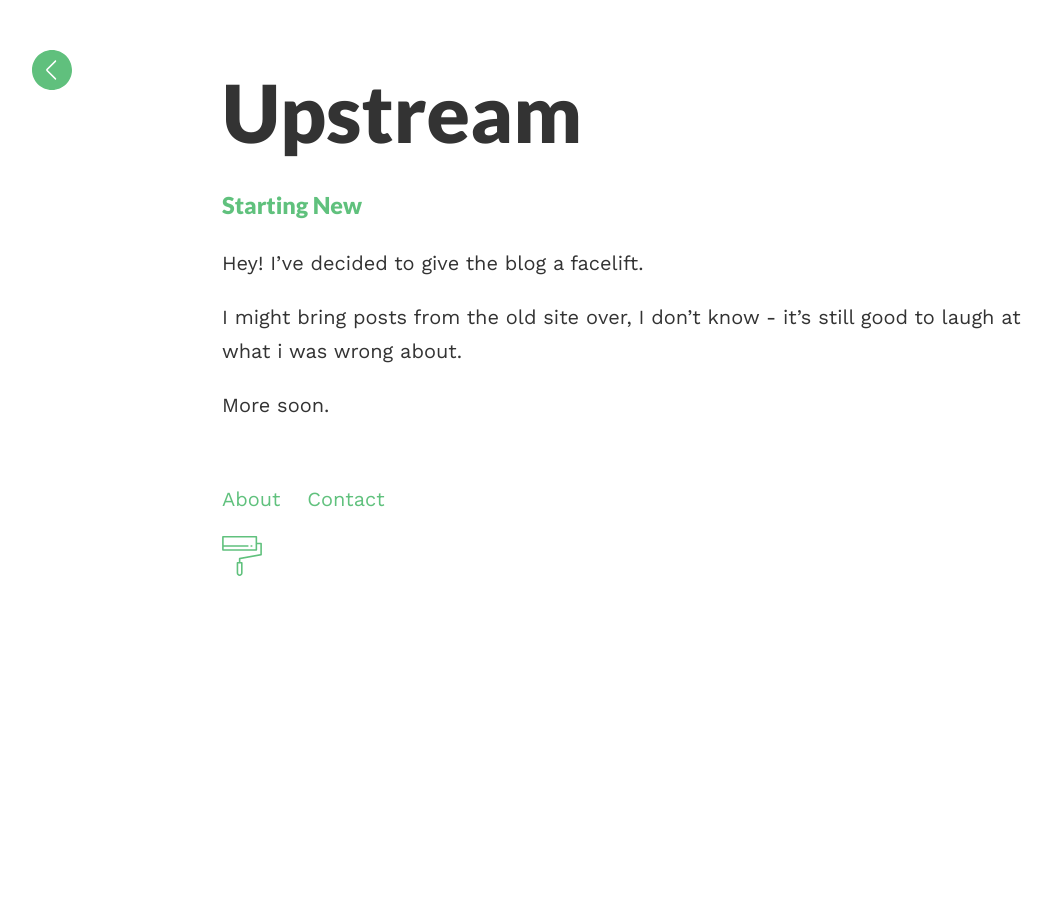
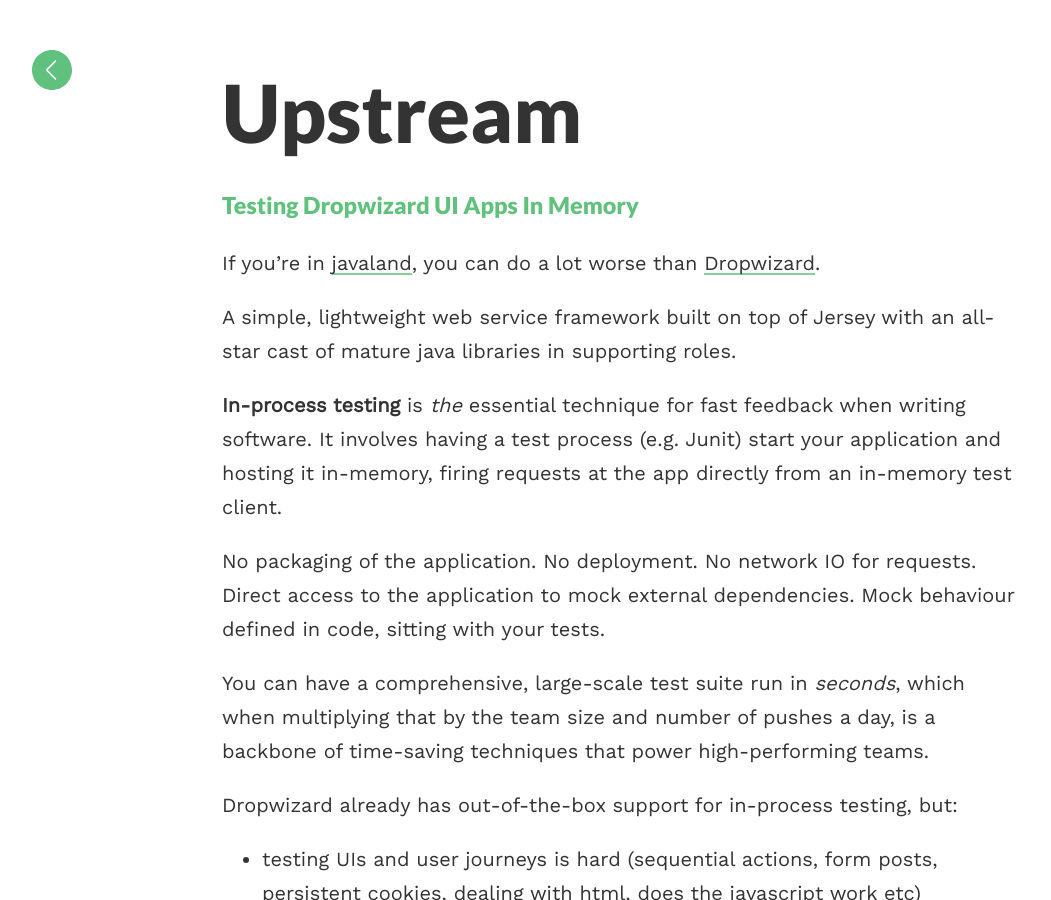
Before and after one commit to algrimes/testupstream, a Jekyll site: the page built from index.html, in a window 1280 px wide and 900 px high. Shown: the whole window, without its empty margins (18-1069 px from the left). Built offline with Jekyll 4.4.1, drawn with Linux system fonts in a browser that asks for light colours; comment, search, counter and statistics services are not loaded; some of the changed text lies outside the part shown.

Commit message:
Al : Testing DW apps in memory

```diff
--- a/Gemfile
+++ b/Gemfile
@@ -1,6 +1,6 @@
 source 'https://rubygems.org'
 
 gem 'octopress'
-gem 'aws-sdk-v1'
 gem 'jekyll-seo-tag'
 gem 'jekyll-paginate'
+gem 'jekyll-feed'
--- a/_config.yml
+++ b/_config.yml
@@ -46,4 +46,4 @@ exclude:
 - README.md
 
 
-gems: [jekyll-seo-tag, jekyll-paginate]
+gems: [jekyll-seo-tag, jekyll-paginate, jekyll-feed]
--- /dev/null
+++ b/_posts/2017-02-13-testing-dropwizard-ui-apps-in-memory.markdown
@@ -0,0 +1,148 @@
+---
+layout: post
+title: "Testing Dropwizard UI Apps in Memory"
+date: 2017-02-13T15:28:08+11:00
+---
+
+If you're in [javaland](https://darrenhobbs.com/2006/04/22/a-bad-citizen-in-javaland/), you can do a lot worse than [Dropwizard](http://www.dropwizard.io/1.0.6/docs/).
+
+A simple, lightweight web service framework built on top of Jersey with an all-star cast of mature java libraries in supporting roles.
+
+__In-process testing__ is *the* essential technique for fast feedback when writing software. It involves having a test process (e.g. Junit) start your application and hosting it in-memory, firing requests at the app directly from an in-memory test client.
+
+No packaging of the application.
+No deployment.
+No network IO for requests.
+Direct access to the application to mock external dependencies.
+Mock behaviour defined in code, sitting with your tests.
+
+You can have a comprehensive, large-scale test suite run in *seconds*, which when multiplying that by the team size and number of pushes a day, is a backbone of time-saving techniques that power high-performing teams.
+
+Dropwizard already has out-of-the-box support for in-process testing, but:
+
+- testing UIs and user journeys is hard (sequential actions, form posts, persistent cookies, dealing with html, does the javascript work etc)
+- no support for dependency switching
+
+Here's a tutorial for how to set up a DI-switchable integration test harness with Dropwizard and Guice, and as an added bonus, how to set that up for UI apps so you can use webdriver in-memory too.
+
+Set-up:
+
+	{% highlight groovy %}
+	compile "com.hubspot.dropwizard:dropwizard-guice:1.0.0.3",
+            "io.dropwizard:dropwizard-core:1.0.6",
+            "io.dropwizard:dropwizard-views:1.0.6",
+            "io.dropwizard:dropwizard-views-freemarker:1.0.6",
+            "io.dropwizard:dropwizard-client:1.0.6",
+            "io.dropwizard:dropwizard-assets:1.0.6",
+            "io.dropwizard:dropwizard-metrics-graphite:1.0.6",
+            "com.palominolabs.metrics:metrics-guice:3.1.3"
+
+    testCompile "junit:junit-dep:4.11",
+                "org.mockito:mockito-core:1.9.5",
+                "io.dropwizard:dropwizard-testing:1.0.6",
+                "com.thoughtworks.inproctester:jerseytester-webdriver:1.1.0",
+                "com.thoughtworks.inproctester:jerseytester-htmlunit:1.1.0"
+	{% endhighlight %}
+
+
+1. In your test code, override your guice bindings in the areas that you want to mock (e.g. time, external dependencies). Use your production guice module as the base (e.g. AppModule)
+
+    {% highlight java %}
+    Injector injector = Guice.createInjector(Stage.PRODUCTION, Modules.override(new AppModule()).with(binder -> {
+        binder.bind(ResponseProvider.class).toInstance(mock(ResponseProvider.class));
+        binder.bind(DateTimeProvider.class).to(TestDateTime.class);
+    }));
+    {% endhighlight %}
+
+
+{:start="2"}
+2. Expose a list of resources in your DW appication class, and use ResourceTestRule instead of DropwizardAppRule. Add resource classes from the injector (my app is called App here)
+
+    {% highlight java %}
+    ResourceTestRule.Builder builder = new ResourceTestRule.Builder();
+
+    for (Class resource : new App().getResources()) {
+        builder.addResource(injector.getInstance(resource));
+    }
+
+    JerseyGuiceUtils.reset(); //Because of https://github.com/HubSpot/dropwizard-guice/issues/95
+
+    ResourceTestRule rule = builder.build();
+    {% endhighlight %}
+
+{:start="3"}
+3. Use a Junit ClassRule in your test class (or superclass) to point to your built rule (i happened to wrap that up in a harness)
+
+    {% highlight java %}
+    @ClassRule
+    public static final ResourceTestRule rule = HARNESS.getRule();
+    {% endhighlight %}
+
+Enter [jerseytester](https://github.com/aharin/jerseytester)
+
+This library provides a webdriver interface on top of a Jersey client, adapting requests and responses so you get all the good stuff from HTMLUnitDriver - persistent browser state, cookies, and the page being traversable by that sweet API.
+
+{:start="4"}
+4. ResourceTestRule exposes a client, use this to bootstrap the webdriver
+
+    {% highlight java %}
+    driver = new JerseyClientHtmlunitDriver(rule.client());
+    {% endhighlight %}
+
+*	Note: calling client() before the test run begins will throw an NPE*
+
+{:start="5"}
+5. Profit!
+
+	Here is an example of using mockito at runtime to manipulate the response of the mock. *(Baseuri for ResourceTestRule is "http://localhost:9998")*
+
+	{% highlight java %}
+
+	public void theHomepageIsVisited() {
+	    driver.get(baseUri);
+	}
+
+	public String homepageText() {
+	    return driver.findElement(By.tagName("body")).getText();
+	}
+
+	public void theHomePageResponseIs(String message) {
+	    when(injector.getInstance(ResponseProvider.class).get()).thenReturn(message);
+
+	}
+	{% endhighlight %}
+
+For context, the production code that uses the ResponseProvider is:
+
+	{% highlight java %}
+	@Path("/")
+	@Produces(MediaType.TEXT_HTML)
+	public class HelloWorldResource {
+
+	    private ResponseProvider responseProvider;
+
+	    @Inject
+	    public HelloWorldResource(ResponseProvider responseProvider) {
+	        this.responseProvider = responseProvider;
+	    }
+
+	    @GET
+	    public Response getHelloWorld(){
+	        return Response.ok(responseProvider.get()).build();
+	    }
+
+	}
+	}
+	{% endhighlight %}
+
+	{% highlight java %}
+	private void validateInProcessMocking(String message) {
+	    given.theHomePageResponseIs(message);
+	    when.theHomepageIsVisited();
+	    assertThat(then.homepageText(), is(message));
+	}
+	{% endhighlight %}
+
+#### Next time....
+
+I'll post about how to get webdriver working with your javascript
--- a/index.html
+++ b/index.html
@@ -5,4 +5,5 @@ layout: default
 {% for post in site.posts %}
 <h3><article><header><a href="{{post.url | prepend: site.baseurl}}">{{post.title}}</a></h3></header>
 <div>{{post.content}}</div></article>
+{% include disqus.html %}
 {% endfor %}
```
Also changed, not shown: _drafts/testing-dropwizard-ui-apps-in-memory.markdown (deleted, +0 -75 lines), Gemfile.lock, 7 other files.
